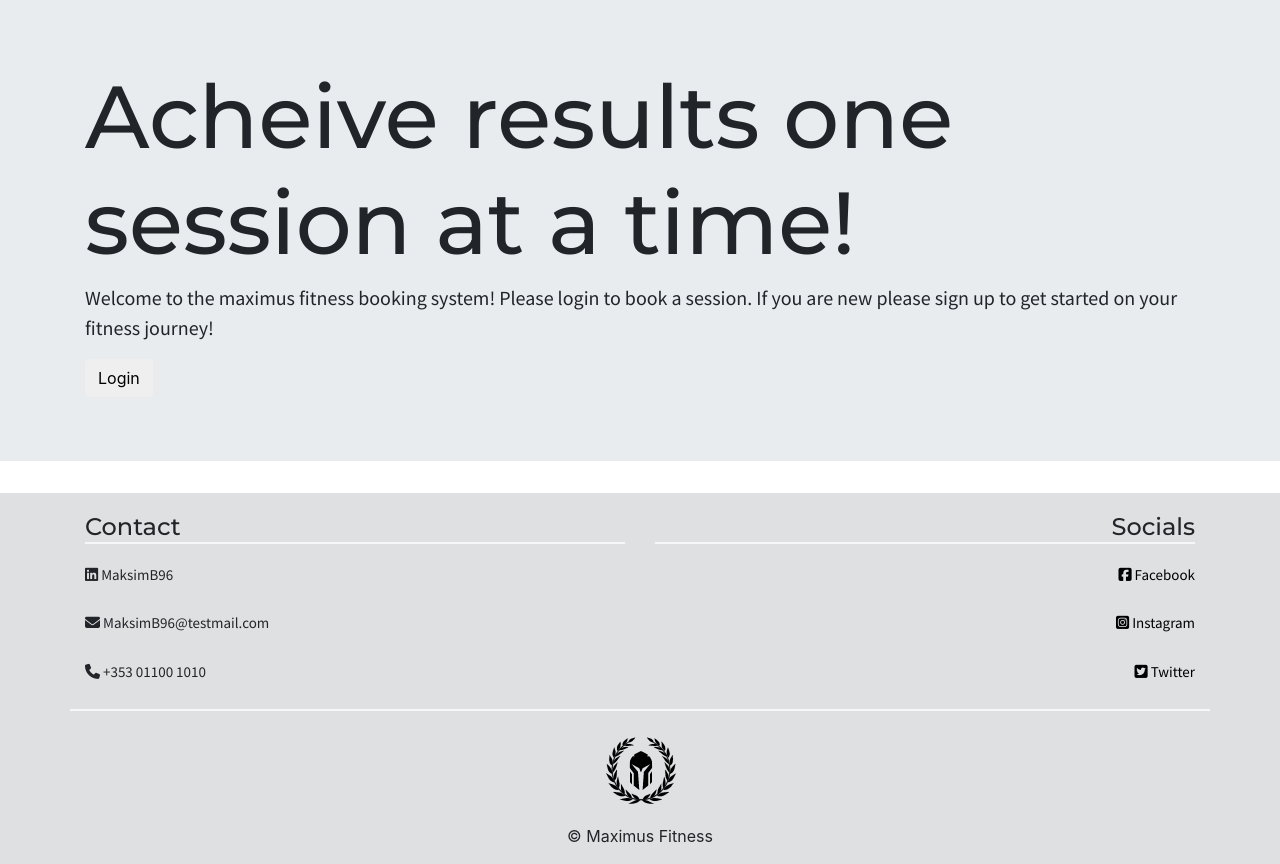
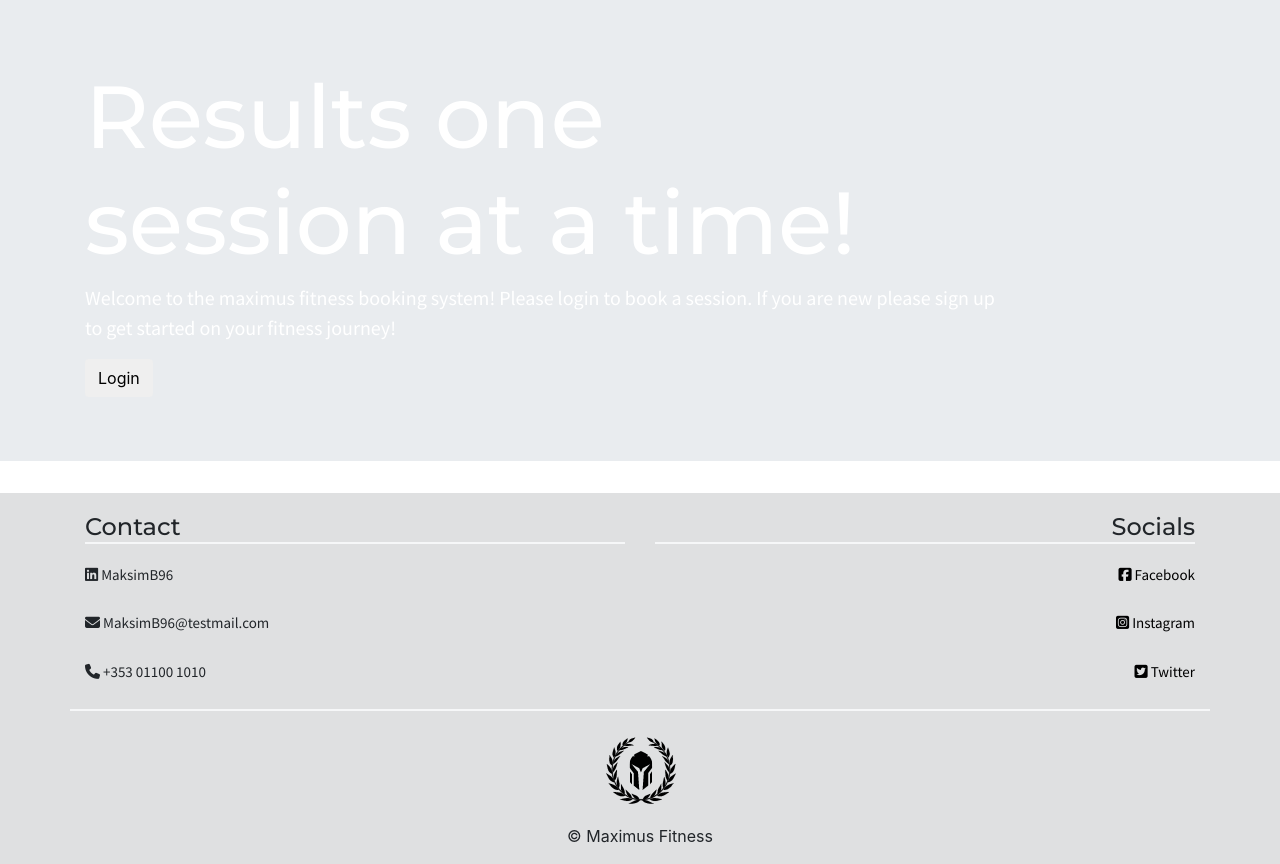
Before and after one commit to MaksimB96/maximusfitness-book_sys_pp4, a Django app: page / in a window 1280 px wide. Shown: the part 76-940 px from the top of the page. Run offline with Django 3.2, Linux system fonts and the light colour scheme; some libraries are stand-ins or nearby versions.

Commit message:
Add jumbotron adjustments

```diff
--- a/static/css/style.css
+++ b/static/css/style.css
@@ -45,7 +45,20 @@
 
 /* -------------------------------------------Index */
 
+.jumbotron {
+    background-image: url('');
+    background-repeat: no-repeat;
+    background-attachment: fixed;
+    color: var(--brand3);
+}
 
+.jumbotron h1 {
+    margin-right: 250px;
+}
+
+.jumbotron p {
+    margin-right: 200px;
+}
 
 /* -------------------------------------------Footer */
 
@@ -83,14 +96,14 @@ footer {
     margin-bottom: 26px;
 }
 
-.socials a{
+.socials a {
     color: var(--brand2);
 }
 
-.socials a:hover{
+.socials a:hover {
     color: var(--bg-op-2);
     transition: 0.2s;
-    text-shadow: 1px 1px 20px rgba(0,0,0,1);
+    text-shadow: 1px 1px 20px rgba(0, 0, 0, 1);
     text-decoration: none;
 }
 
@@ -100,7 +113,7 @@ footer {
     background-color: var(--bg-op-2);
 }
 
-footer img{
+footer img {
     margin-top: 20px;
 }
 
@@ -111,12 +124,12 @@ footer img{
         align-items: center;
     }
 
-    .jumbotron h1{
+    .jumbotron h1 {
         text-align: center;
         font-size: 50px;
     }
 
-    .jumbotron .lead{
+    .jumbotron .lead {
         font-size: 15px;
         text-align: center;
     }
--- a/templates/index.html
+++ b/templates/index.html
@@ -4,7 +4,7 @@
 <section>
     <div class="jumbotron jumbotron-fluid">
         <div class="container">
-            <h1 class="display-2 font-head">Acheive results one session at a time!</h1>
+            <h1 class="display-2 font-head">Results one session at a time!</h1>
             <p class="lead font-body">Welcome to the maximus fitness booking system! Please login to book a session. If
                 you are new please sign up to get started on your fitness journey! </p>
             <button class="btn bt-outline-danger">Login</button>
```
